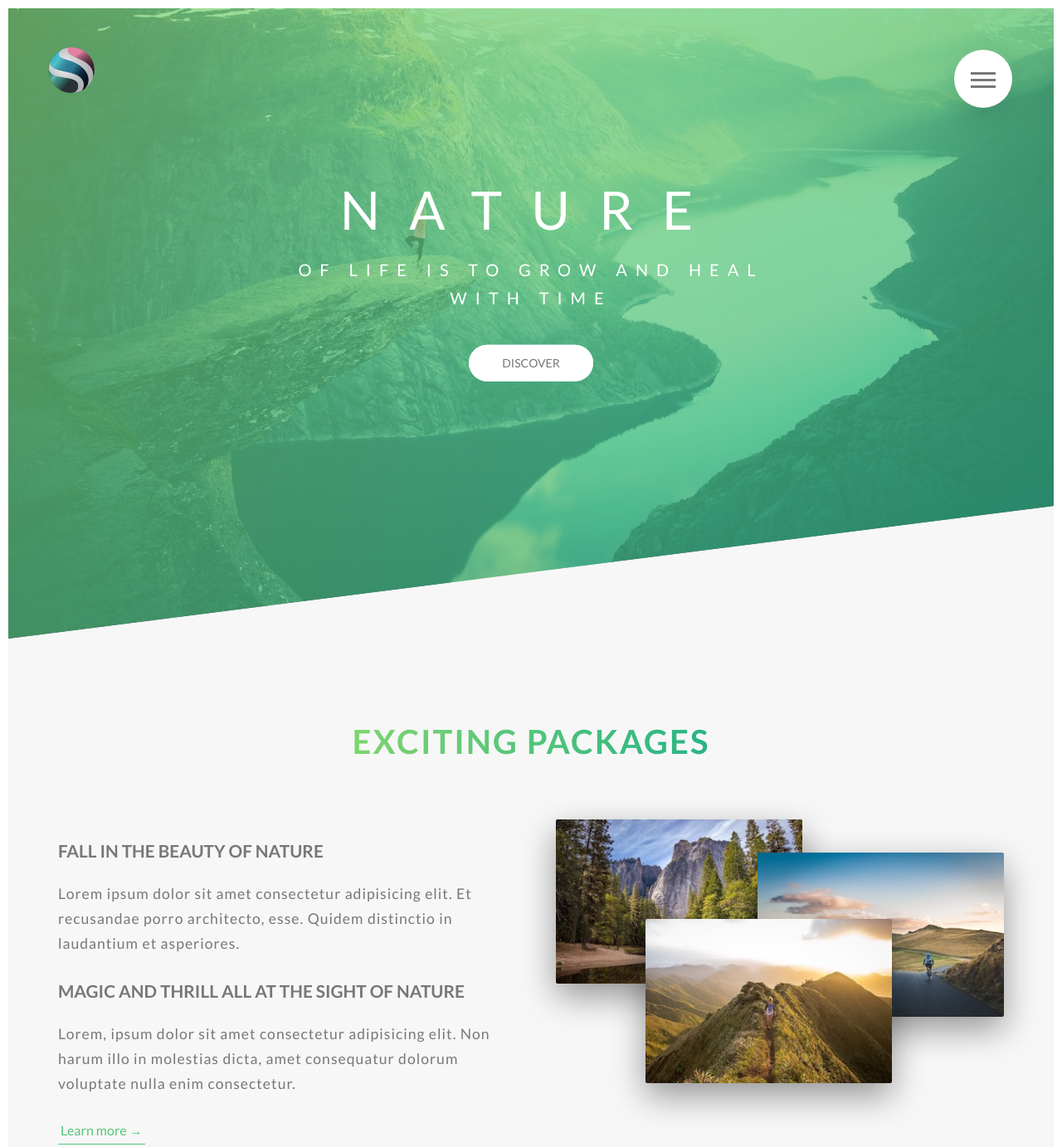
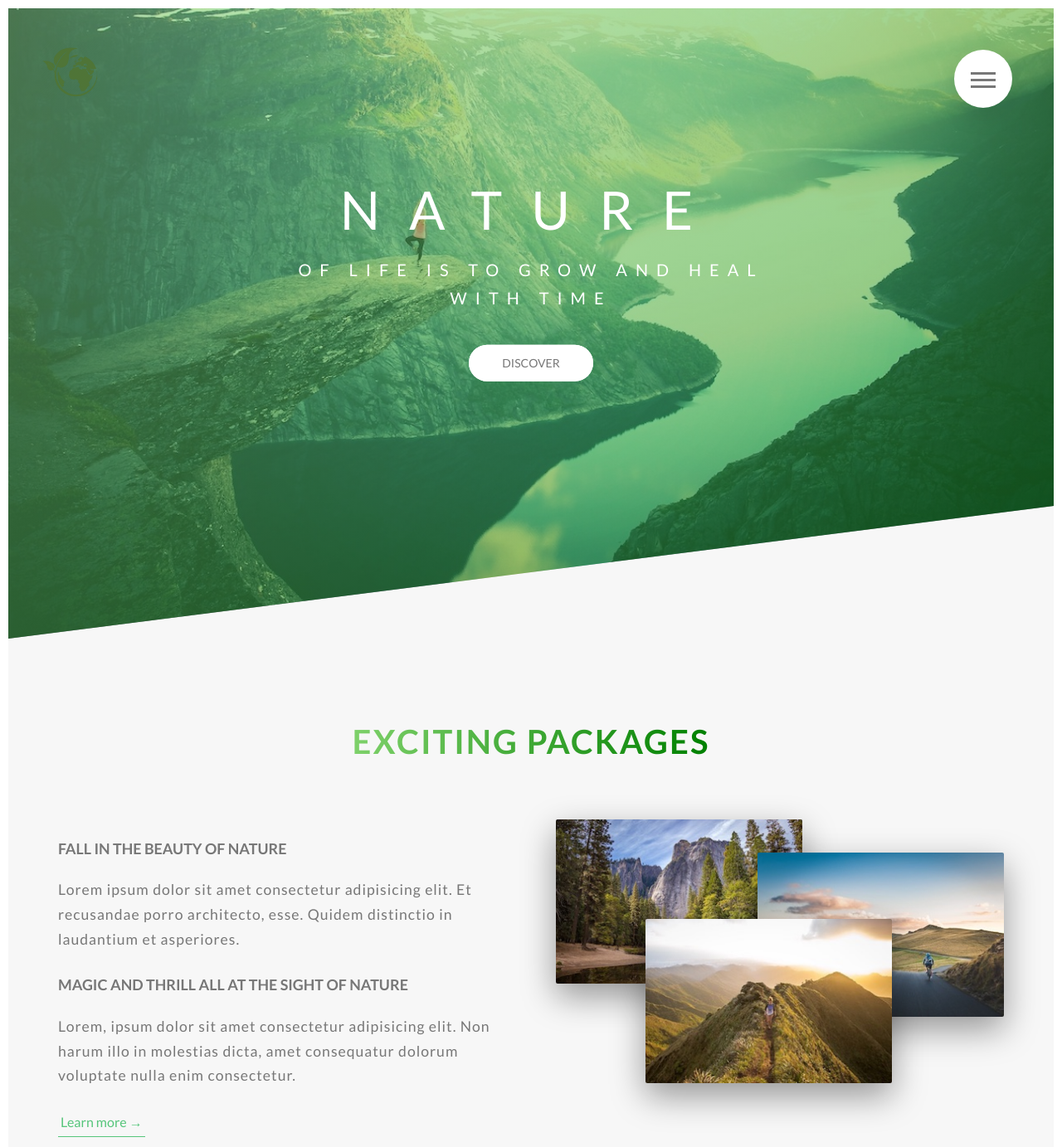
Before and after one commit to Gameonn/Natura, a website: page index.html in a window 1280 px wide. Shown: the top 1383 px of the page at 83% size. Drawn offline with Linux system fonts and the light colour scheme.

Commit message:
Change favicon

```diff
--- a/index.html
+++ b/index.html
@@ -11,7 +11,7 @@
 
     <!-- <link rel="stylesheet" href="css/icon-font.css" /> -->
     <link rel="stylesheet" href="css/main.css" />
-    <link rel="shortcut icon" type="image/png" href="img/FT.png" />
+    <link rel="shortcut icon" type="image/png" href="img/2350432.png" />
 
     <title>Nature | Purest portal to inner peace</title>
   </head>
@@ -50,7 +50,7 @@
     </div>
     <header class="header">
       <div class="header__logo-box">
-        <img src="img/FT.png" alt="Logo" class="header__logo-img" />
+        <img src="img/2350432.png" alt="Logo" class="header__logo-img" />
       </div>
       <div class="header__text-box">
         <h1 class="primary-heading">
--- a/sass/abstracts/_variables.scss
+++ b/sass/abstracts/_variables.scss
@@ -1,7 +1,7 @@
 // Colors
 $color-primary: #55c57a;
-$color-primary-light: #7ed56f;
-$color-primary-dark: #28b485;
+$color-primary-light: #7ed16a;
+$color-primary-dark: #008000;
 
 $color-secondary-dark: #ff7730;
 $color-secondary-light: #ffb900;
--- a/sass/base/_typography.scss
+++ b/sass/base/_typography.scss
@@ -72,7 +72,7 @@ body {
 }
 
 .tertiary-heading {
-  font-size: 1.3 * $default-font-size;
+  font-size: 1.12 * $default-font-size;
   font-weight: 700;
   text-transform: uppercase;
 }
--- a/sass/components/_card.scss
+++ b/sass/components/_card.scss
@@ -5,7 +5,7 @@
   height: 52rem;
 
   &__side {
-    background-color: orangered;
+    background-color: $color-secondary-light;
     height: 52rem;
     transition: all 0.8s ease;
     position: absolute;
--- a/sass/layout/_grid.scss
+++ b/sass/layout/_grid.scss
@@ -17,7 +17,6 @@
   @include clearfix;
 
   [class^="col-"] {
-    // background-color: orangered;
     float: left;
 
     &:not(:last-child) {
--- a/sass/layout/_header.scss
+++ b/sass/layout/_header.scss
@@ -2,8 +2,8 @@
   height: 85vh;
   background-image: linear-gradient(
       to right bottom,
-      rgba($color-primary-light, 0.7),
-      rgba($color-primary-dark, 0.7)
+      rgba($color-primary-light, 0.5),
+      rgba($color-primary-dark, 0.5)
     ),
     url("../img/hero-small.jpg");
 
--- a/sass/pages/_home.scss
+++ b/sass/pages/_home.scss
@@ -12,8 +12,8 @@
   padding: 20rem 0;
   background-image: linear-gradient(
       to right bottom,
-      rgba($color-primary-light, 0.8),
-      rgba($color-primary-dark, 0.8)
+      rgba($color-primary-light, 0.75),
+      rgba($color-primary-dark, 0.75)
     ),
     url("../img/nat-4.jpg");
 
```
Also changed, not shown: css/main.css, img/2350432.png (added).
